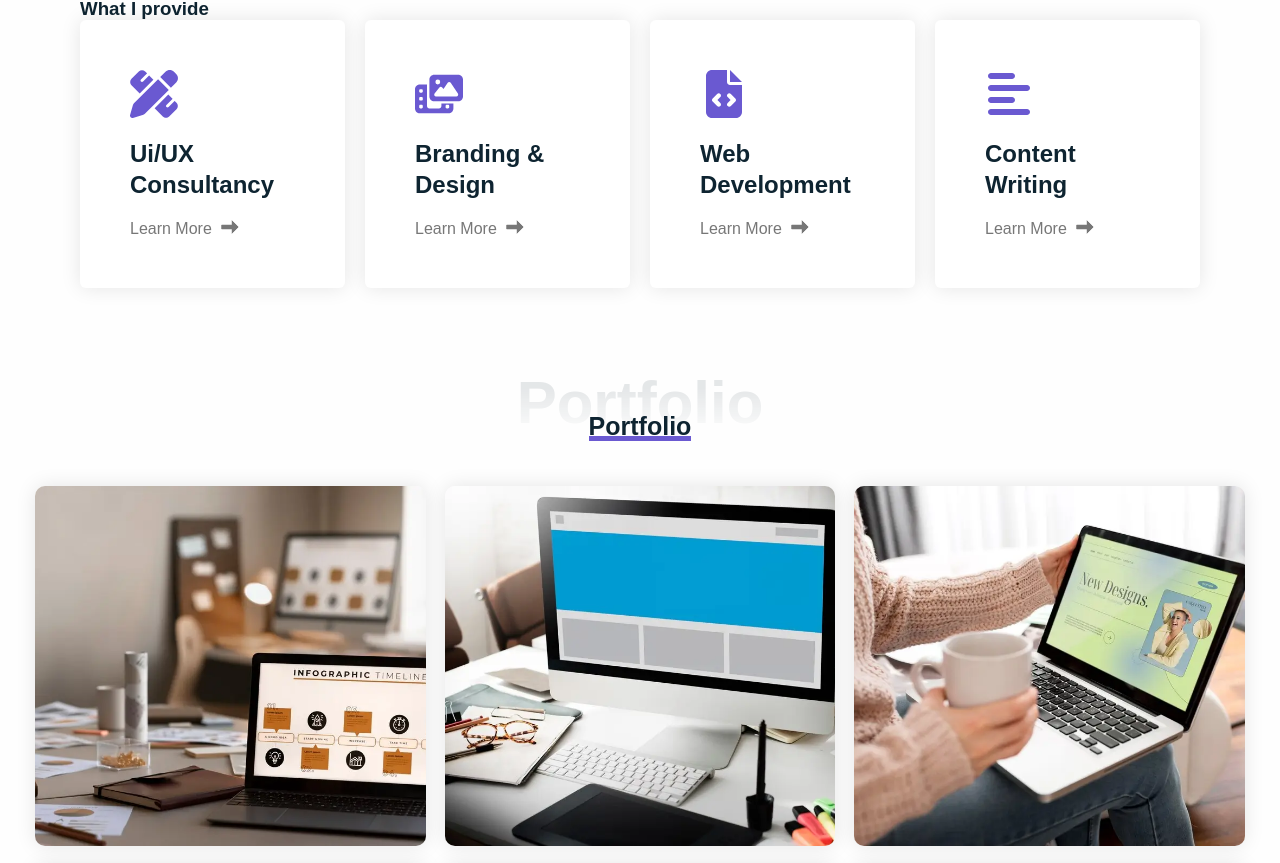
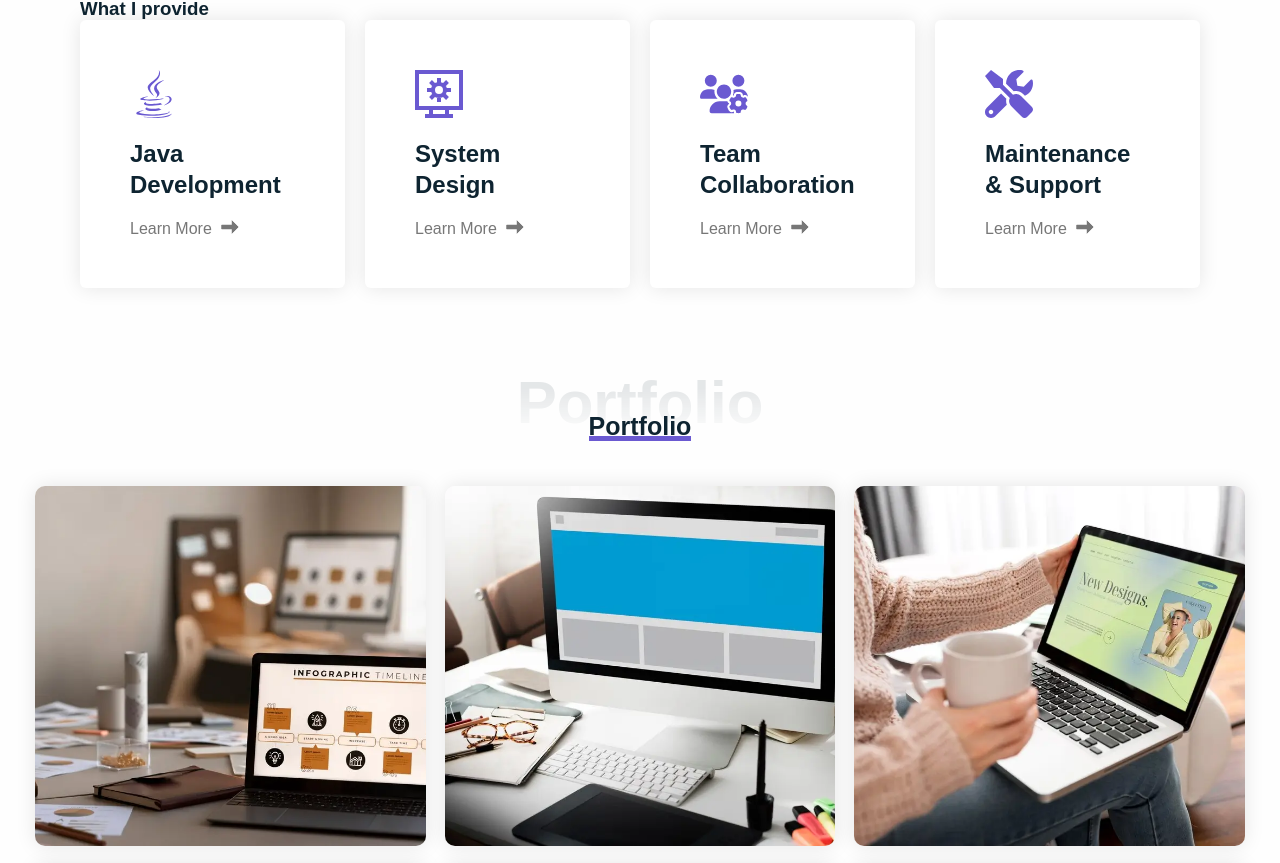
Before and after one commit to TechPortalTaem/My_Portfolio, a React (Vite) app: page / in a window 1280 px wide. Shown: the part 1577-2440 px from the top of the page. Built offline with nearby package versions, Linux system fonts and the light colour scheme.

Commit message:
Update services.js

```diff
--- a/src/data/services.js
+++ b/src/data/services.js
@@ -1,49 +1,51 @@
+import{FaJava  , FaUsersGear } from "react-icons/fa6";
+import { GrSystem } from "react-icons/gr";
+import { FaTools } from "react-icons/fa";
 
-import{FaPenRuler ,FaPhotoFilm, FaFileCode,FaAlignLeft} from "react-icons/fa6";
 
 export const services =[
 
 
 {
-  icon: FaPenRuler,
-title: "Ui/UX Consultancy",
-subtitle: "What is UX consulting?",
+  icon: FaJava ,
+title: "Java Development",
+subtitle: "What is Java Development ?",
 description:
-"UX consulting helps companies improve their produces overall usability...",
+"The process of building software and applications using the Java programming language.",
 list: [
-"Establish the right UX processes",
-"Create exceptional user experiences",
-"Discover new business",
-"Save resources", ],
+    "Java code writing",
+    "Code testing & debugging",
+    "Application improvement & optimization"
+  ],
 },
 
 {
-icon: FaPhotoFilm,
-title: "Branding & Design",
-subtitle: "What is Brand & Design?",
+icon: GrSystem ,
+title: "System Design",
+subtitle: "What is System Design?",
 description:
-"Brand Design can be defined as one of the crucial marketing practices...",
+"The process of defining the architecture, components, modules, interfaces, and data of a system to meet specific requirements...",
 list: [
-"Logo Design",
-"Banner Design",
-"Visual Identity Packages",
-"Business Cards & Business Systems", ],
+"Software Architecture Design",
+"System Blueprint Creation",
+"omponent & Module Mapping",
+"System Interaction Planning", ],
 },
 
 {
-icon: FaFileCode,
-title: "Web Development",
-subtitle: "What is Web Development?",
-description: "Web development services are used to design, build, support...",
-list: ["Web application development", "Testing", "Maintenance"],
+icon: FaUsersGear,
+title: "Team Collaboration",
+subtitle: "What is Collaboration in Development?",
+description:  "Working with developers, designers, and product managers to build better software....",
+list: ["Team communication", "Cross-functional planning", "Collaborative problem-solving"],
 
 },
 {
-icon: FaAlignLeft,
-title: "Content Writing",
-subtitle: "What is Content Writing?",
-description: "Content writing is the process of planning, writing and editing web " ,
-list:  ["Web content writing", "Blog writing for websites",  "Social media content"],
+icon: FaTools,
+title: "Maintenance & Support",
+subtitle: "What is Maintenance & Support?",
+description: "Ongoing care to ensure stable performance of Java applications by identifying and fixing issues.",
+list:  ["Bug fixing", "Performance monitoring", "System updates"],
 
 }
 
```
